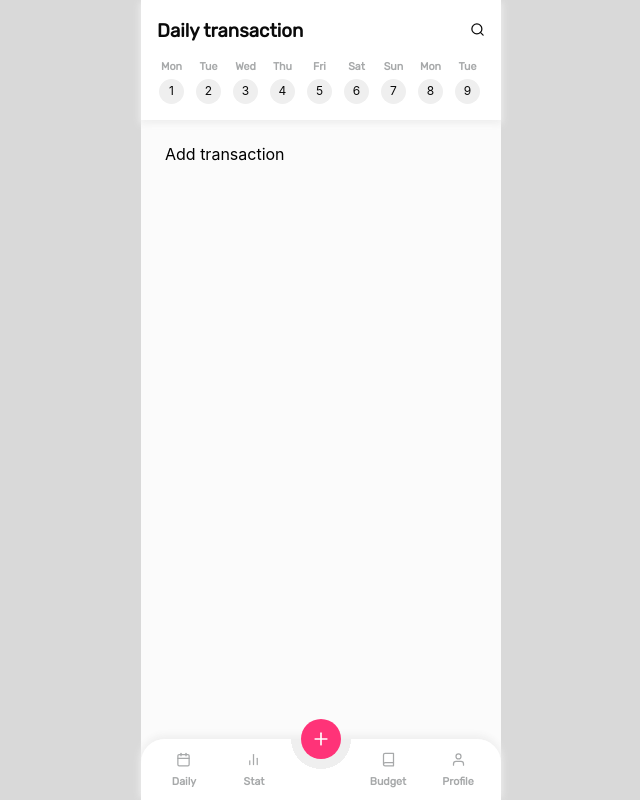
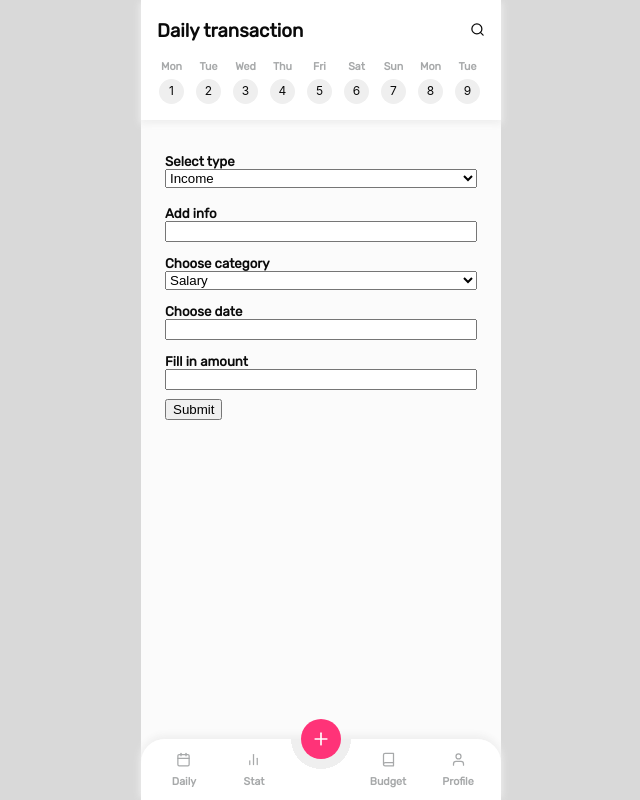
Before and after one commit to fathurhidayat3/expense-tracker, a React (Create React App) app: page /add-transaction-2 in a window 1280 px wide. Shown: the whole page, without its empty margins (319-959 px from the left). Built offline with nearby package versions, Linux system fonts and the light colour scheme.

Commit message:
Add transaction form skeleton

```diff
--- a/src/pages/AddTransaction2.js
+++ b/src/pages/AddTransaction2.js
@@ -1,4 +1,15 @@
 import React from "react";
+import { Formik, Form, Field } from "formik";
+import * as Yup from "yup";
+import HeadingText from "../components/HeadingText";
+
+const TransactionSchema = Yup.object().shape({
+  type: Yup.string().required("Required"),
+  info: Yup.string().required("Required"),
+  category: Yup.string().required("Required"),
+  date: Yup.string().required("Required"),
+  amount: Yup.string().required("Required")
+});
 
 const AddTransaction2 = () => {
   return (
@@ -12,7 +23,104 @@ const AddTransaction2 = () => {
         zIndex: 1
       }}
     >
-      Add transaction
+      {/* <HeadingText type={"h2"}>Add income transaction</HeadingText> */}
+
+      <Formik
+        initialValues={{
+          type: "",
+          info: "",
+          category: "",
+          date: "",
+          amount: ""
+        }}
+        validationSchema={TransactionSchema}
+        onSubmit={values => {
+          console.log(values);
+        }}
+      >
+        {({ errors, touched }) => (
+          <Form>
+            <div
+              style={{
+                display: "flex",
+                flexDirection: "column",
+                margin: "4px 0",
+                padding: "4px 0"
+              }}
+            >
+              <HeadingText type={"h5"}>Select type</HeadingText>
+              <Field name="type" component="select">
+                <option value="income">Income</option>
+                <option value="expense">Expense</option>
+              </Field>
+              <div style={{ margin: "4px 0 0 0" }}>
+                {errors.type && touched.type ? <div>{errors.type}</div> : null}
+              </div>
+            </div>
+
+            <div
+              style={{
+                display: "flex",
+                flexDirection: "column",
+                margin: "4px 0",
+                padding: "4px 0"
+              }}
+            >
+              <HeadingText type={"h5"}>Add info</HeadingText>
+              <Field name="info" />
+              {errors.info && touched.info ? <div>{errors.info}</div> : null}
+            </div>
+
+            <div
+              style={{
+                display: "flex",
+                flexDirection: "column",
+                margin: "4px 0",
+                padding: "4px 0"
+              }}
+            >
+              <HeadingText type={"h5"}>Choose category</HeadingText>
+              <Field name="category" component="select">
+                <option value="income">Salary</option>
+                <option value="expense">Bank</option>
+              </Field>{" "}
+              {errors.category && touched.category ? (
+                <div>{errors.category}</div>
+              ) : null}
+            </div>
+
+            <div
+              style={{
+                display: "flex",
+                flexDirection: "column",
+                margin: "4px 0",
+                padding: "4px 0"
+              }}
+            >
+              <HeadingText type={"h5"}>Choose date</HeadingText>
+              <Field name="date" />
+              {errors.date && touched.date ? <div>{errors.date}</div> : null}
+            </div>
+
+            <div
+              style={{
+                display: "flex",
+                flexDirection: "column",
+                margin: "4px 0",
+                padding: "4px 0"
+              }}
+            >
+              <HeadingText type={"h5"}>Fill in amount</HeadingText>
+              <Field name="amount" />
+              {errors.amount && touched.amount ? (
+                <div>{errors.amount}</div>
+              ) : null}
+            </div>
+
+            <button type="submit">Submit</button>
+          </Form>
+        )}
+      </Formik>
     </div>
   );
 };
```
